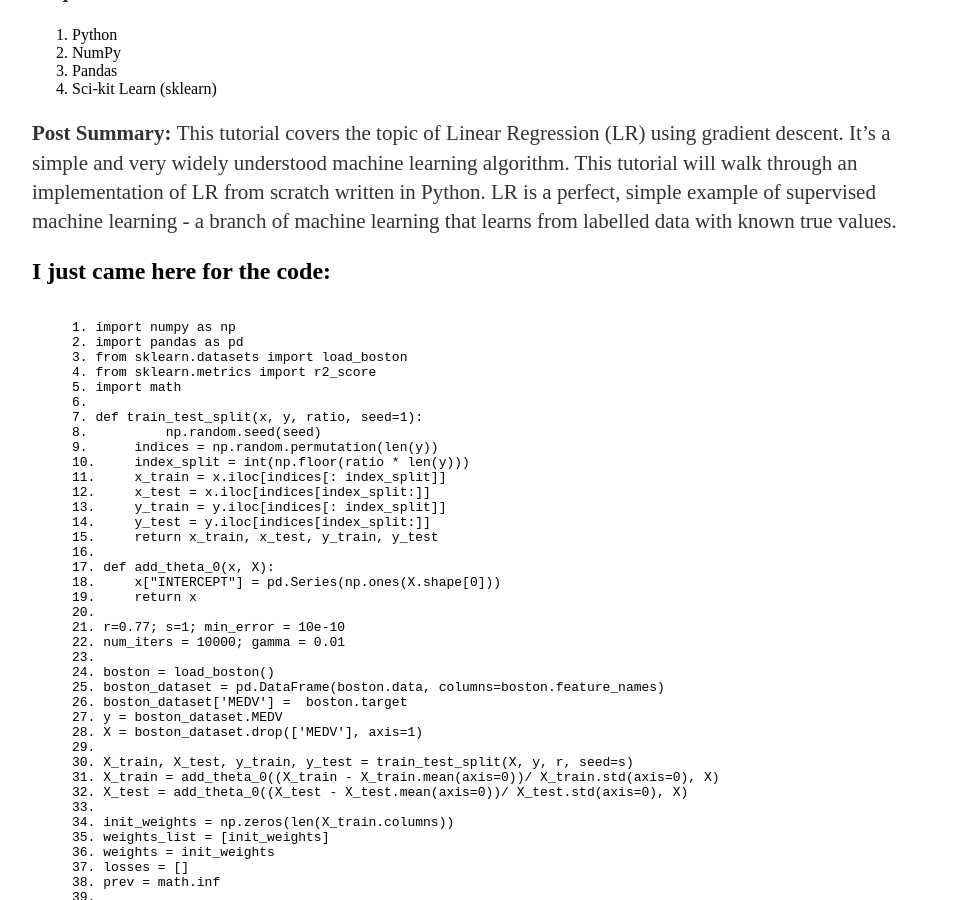
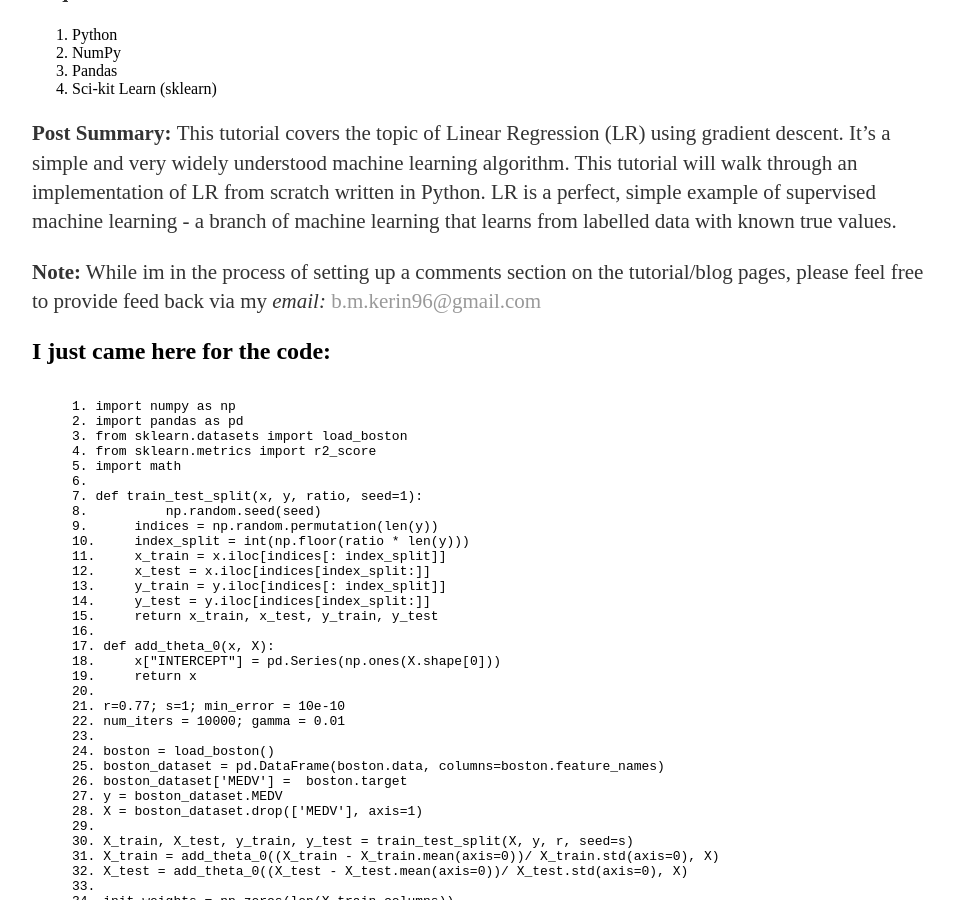
Before and after one commit to kerinb/kerinb.github.io, a Jekyll site: the page built from _posts/2019-12-10-linear-regression-from-scratch.md, in a window 1280 px wide and 900 px high, scrolled down 305 px. Shown: the whole window, without its empty margins (160-1114 px from the left). Built offline with Jekyll 4.4.1, drawn with Linux system fonts in a browser that asks for light colours.

Commit message:
trying to fix broken page!

```diff
--- a/_posts/2019-12-10-linear-regression-from-scratch.md
+++ b/_posts/2019-12-10-linear-regression-from-scratch.md
@@ -27,6 +27,11 @@ date: Monday 14th January 2020
 	It’s a simple and very widely understood machine learning algorithm. This tutorial will walk through an
 	implementation of LR from scratch written in Python. LR is a perfect, simple example of supervised machine learning -
 	a branch of machine learning that learns from labelled data with known true values.
+</p>
+
+<p>
+	<b>Note:</b> While im in the process of setting up a comments section on the tutorial/blog pages, please feel free
+	to provide feed back via my <em>email: </em><a href="mailto:b.m.kerin96@gmail.com">b.m.kerin96@gmail.com</a>
 </p>
 
 <h2>
```
